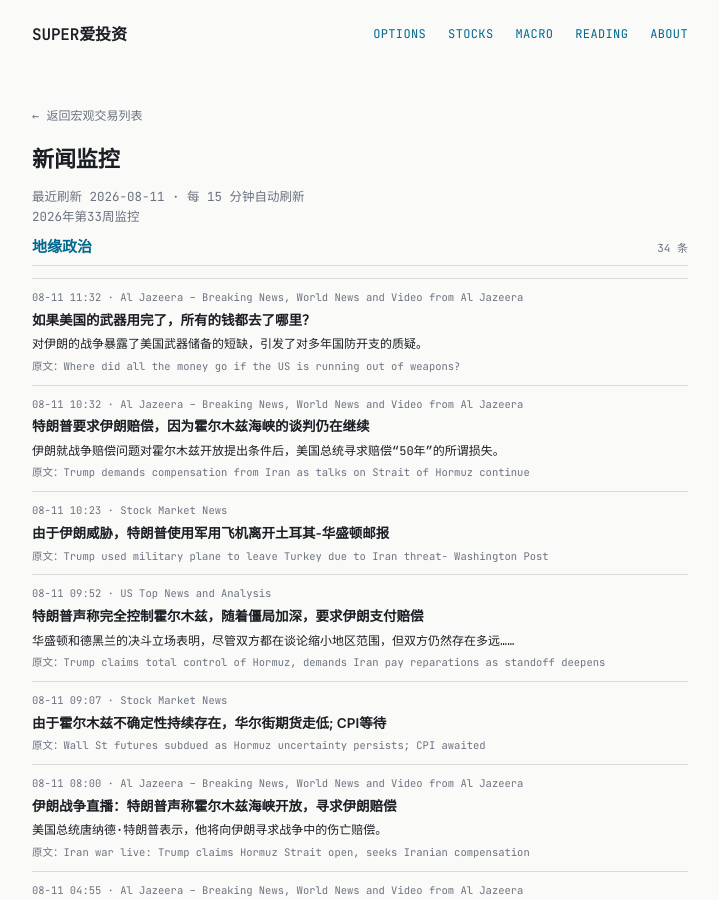
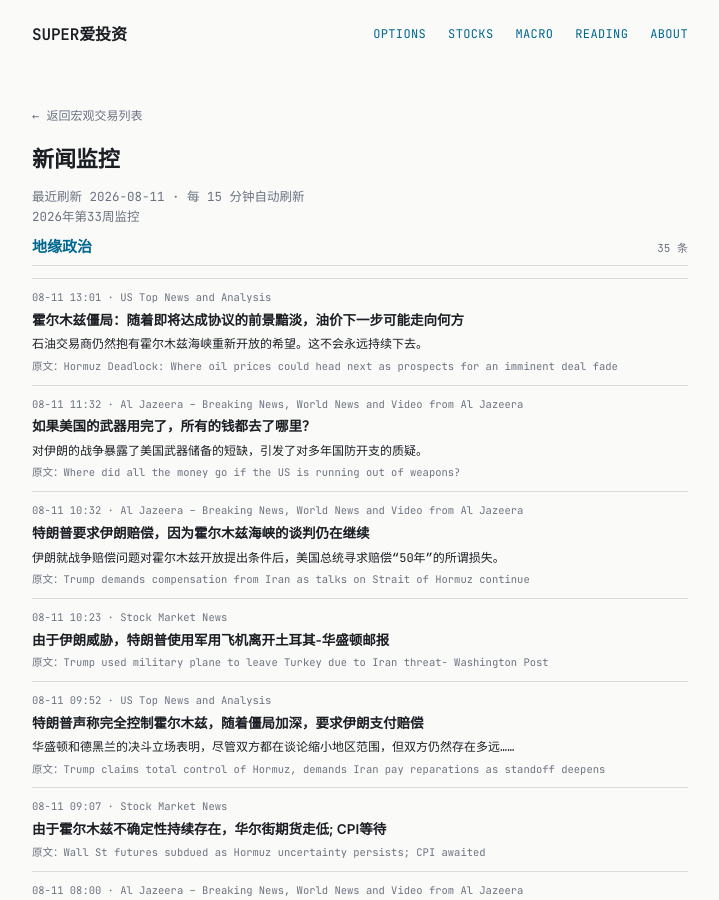
Before and after one commit to tang3super/tang3super.github.io, a Jekyll site: the page built from _macro_trade/news-digest.md, in a window 1280 px wide and 900 px high. Shown: the whole window, without its empty margins (280-999 px from the left). Built offline with Jekyll 4.4.1, drawn with Linux system fonts in a browser that asks for light colours; some of the changed text lies outside the part shown.

Commit message:
sync news-digest article

```diff
--- a/_macro_trade/news-digest.md
+++ b/_macro_trade/news-digest.md
@@ -9,6 +9,13 @@ refresh_note: 每 15 分钟自动刷新
 topics:
 - name: 地缘政治
   items:
+  - title: 'Hormuz Deadlock: Where oil prices could head next as prospects for an imminent deal fade'
+    summary: Oil traders keep clinging to hope that the Strait of Hormuz will reopen. That won't last forever.
+    link: https://www.cnbc.com/2026/08/11/hormuz-oil-prices-us-iran.html
+    source: US Top News and Analysis
+    time: 08-11 13:01
+    title_zh: 霍尔木兹僵局：随着即将达成协议的前景黯淡，油价下一步可能走向何方
+    summary_zh: 石油交易商仍然抱有霍尔木兹海峡重新开放的希望。这不会永远持续下去。
   - title: Where did all the money go if the US is running out of weapons?
     summary: The war on Iran is exposing shortages in US weapons stockpiles, raising questions about years of defence spending.
     link: https://www.aljazeera.com/video/newsfeed/2026/8/11/where-did-all-the-money-go-if-the-us-is-running-out-of-weapons?traffic_source=rss
@@ -235,6 +242,13 @@ topics:
     time: 08-10 02:18
 - name: 货币政策
   items:
+  - title: U.S. judge ends graft case against Indian billionaire Gautam Adani
+    summary: A U.S. federal judge has approved the Department of Justice's decision to dismiss the criminal probe against Indian billionaire Gautam Adani…
+    link: https://www.cnbc.com/2026/08/11/us-judge-ends-graft-case-against-indian-billionaire-gautam-adani.html
+    source: US Top News and Analysis
+    time: 08-11 12:59
+    title_zh: 美国法官结束针对印度亿万富翁高塔姆·阿达尼的贪污案
+    summary_zh: 美国联邦法官批准了司法部驳回对印度亿万富翁高塔姆·阿达尼刑事调查的决定..
   - title: Wall St futures subdued as Hormuz uncertainty persists; CPI awaited
     summary: ''
     link: https://www.investing.com/news/stock-market-news/wall-st-futures-subdued-as-hormuz-uncertainty-persists-cpi-awaited-4850698
```
